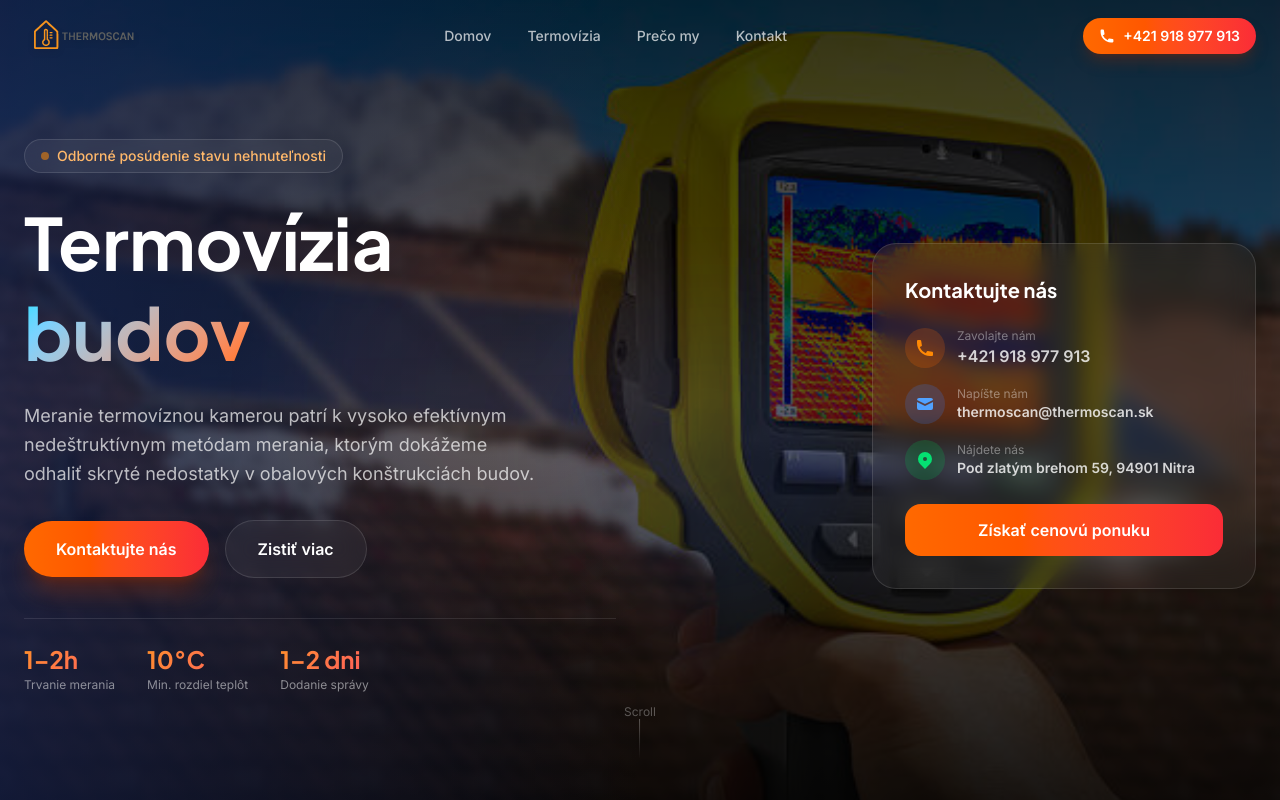
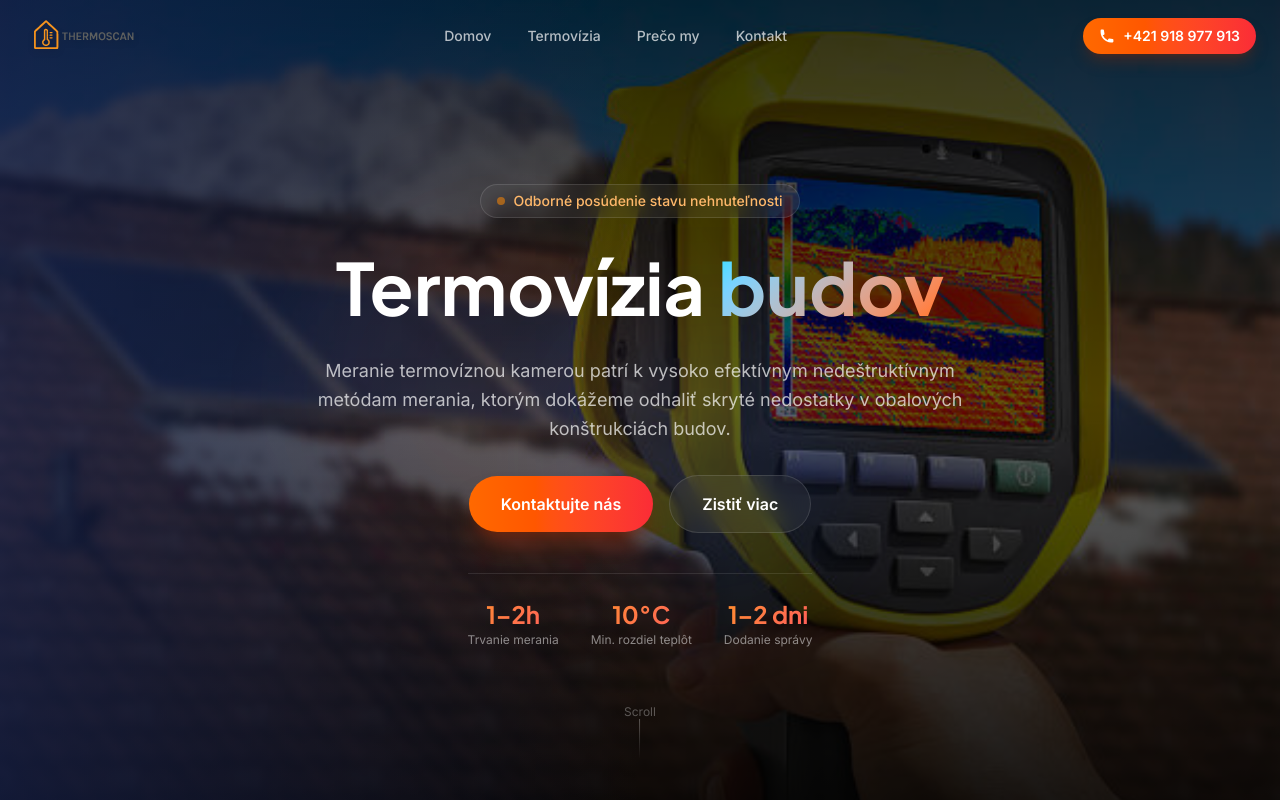
Before and after one commit to cicmen35/thermoscan_web, a React (Vite) app: page / in a window 1280 px wide. Shown: the top 800 px of the page. Built offline with nearby package versions, Linux system fonts and the light colour scheme.

Commit message:
refactor: remove contact card, centre-align hero content

```diff
--- a/src/components/Hero.tsx
+++ b/src/components/Hero.tsx
@@ -1,4 +1,4 @@
-import { CONTACT, HERO_BG_URL } from '../data/content';
+import { HERO_BG_URL } from '../data/content';
 
 export default function Hero() {
   return (
@@ -27,10 +27,10 @@ export default function Hero() {
       />
 
       {/* Content */}
-      <div className="relative z-10 max-w-7xl mx-auto px-6 pt-28 pb-20 grid lg:grid-cols-2 gap-12 items-center">
-        <div className="flex flex-col gap-6">
+      <div className="relative z-10 max-w-7xl mx-auto px-6 pt-28 pb-20 flex flex-col items-center text-center gap-6">
+        <div className="flex flex-col gap-6 items-center">
           {/* Badge */}
-          <div className="inline-flex self-start items-center gap-2 px-4 py-1.5 rounded-full glass text-orange-300 text-sm font-medium">
+          <div className="inline-flex items-center gap-2 px-4 py-1.5 rounded-full glass text-orange-300 text-sm font-medium">
             <span className="w-2 h-2 rounded-full bg-orange-400 animate-pulse" />
             Odborné posúdenie stavu nehnuteľnosti
           </div>
@@ -41,7 +41,7 @@ export default function Hero() {
             <span className="text-gradient">budov</span>
           </h1>
 
-          <p className="text-lg text-white/70 leading-relaxed max-w-lg">
+          <p className="text-lg text-white/70 leading-relaxed max-w-2xl">
             Meranie termovíznou kamerou patrí k vysoko efektívnym nedeštruktívnym metódam merania,
             ktorým dokážeme odhaliť skryté nedostatky v obalových konštrukciách budov.
           </p>
@@ -81,67 +81,6 @@ export default function Hero() {
           </div>
         </div>
 
-        {/* Right: Contact card */}
-        <div className="lg:flex hidden justify-end">
-          <div className="glass rounded-3xl p-8 w-full max-w-sm flex flex-col gap-6">
-            <h2 className="text-xl font-bold font-display text-white">Kontaktujte nás</h2>
-            <div className="flex flex-col gap-4">
-              <a
-                href={`tel:${CONTACT.phone.replace(/\s/g, '')}`}
-                className="flex items-center gap-3 text-white/80 hover:text-white transition-colors group"
-              >
-                <span className="w-10 h-10 rounded-full bg-orange-500/20 flex items-center justify-center group-hover:bg-orange-500/40 transition-colors">
-                  <svg className="w-5 h-5 text-orange-400" fill="currentColor" viewBox="0 0 20 20">
-                    <path d="M2 3a1 1 0 011-1h2.153a1 1 0 01.986.836l.74 4.435a1 1 0 01-.54 1.06l-1.548.773a11.037 11.037 0 006.105 6.105l.774-1.548a1 1 0 011.059-.54l4.435.74a1 1 0 01.836.986V17a1 1 0 01-1 1h-2C7.82 18 2 12.18 2 5V3z" />
-                  </svg>
-                </span>
-                <div>
-                  <div className="text-xs text-white/40">Zavolajte nám</div>
-                  <div className="font-semibold">{CONTACT.phone}</div>
-                </div>
-              </a>
-              <a
-                href={`mailto:${CONTACT.email}`}
-                className="flex items-center gap-3 text-white/80 hover:text-white transition-colors group"
-              >
-                <span className="w-10 h-10 rounded-full bg-blue-500/20 flex items-center justify-center group-hover:bg-blue-500/40 transition-colors">
-                  <svg className="w-5 h-5 text-blue-400" fill="currentColor" viewBox="0 0 20 20">
-                    <path d="M2.003 5.884L10 9.882l7.997-3.998A2 2 0 0016 4H4a2 2 0 00-1.997 1.884z" />
-                    <path d="M18 8.118l-8 4-8-4V14a2 2 0 002 2h12a2 2 0 002-2V8.118z" />
-                  </svg>
-                </span>
-                <div>
-                  <div className="text-xs text-white/40">Napíšte nám</div>
-                  <div className="font-semibold text-sm">{CONTACT.email}</div>
-                </div>
-              </a>
-              <div className="flex items-center gap-3 text-white/80">
-                <span className="w-10 h-10 rounded-full bg-green-500/20 flex items-center justify-center">
-                  <svg className="w-5 h-5 text-green-400" fill="currentColor" viewBox="0 0 20 20">
-                    <path
-                      fillRule="evenodd"
-                      d="M5.05 4.05a7 7 0 119.9 9.9L10 18.9l-4.95-4.95a7 7 0 010-9.9zM10 11a2 2 0 100-4 2 2 0 000 4z"
-                      clipRule="evenodd"
-                    />
-                  </svg>
-                </span>
-                <div>
-                  <div className="text-xs text-white/40">Nájdete nás</div>
-                  <div className="font-semibold text-sm">
-                    {CONTACT.address}, {CONTACT.city}
-                  </div>
-                </div>
-              </div>
-            </div>
-            <a
-              href="#kontakt"
-              id="hero-card-cta"
-              className="w-full text-center py-3.5 rounded-2xl bg-gradient-to-r from-orange-500 to-red-500 text-white font-semibold hover:opacity-90 transition-opacity"
-            >
-              Získať cenovú ponuku
-            </a>
-          </div>
-        </div>
       </div>
 
       {/* Scroll indicator */}
```
